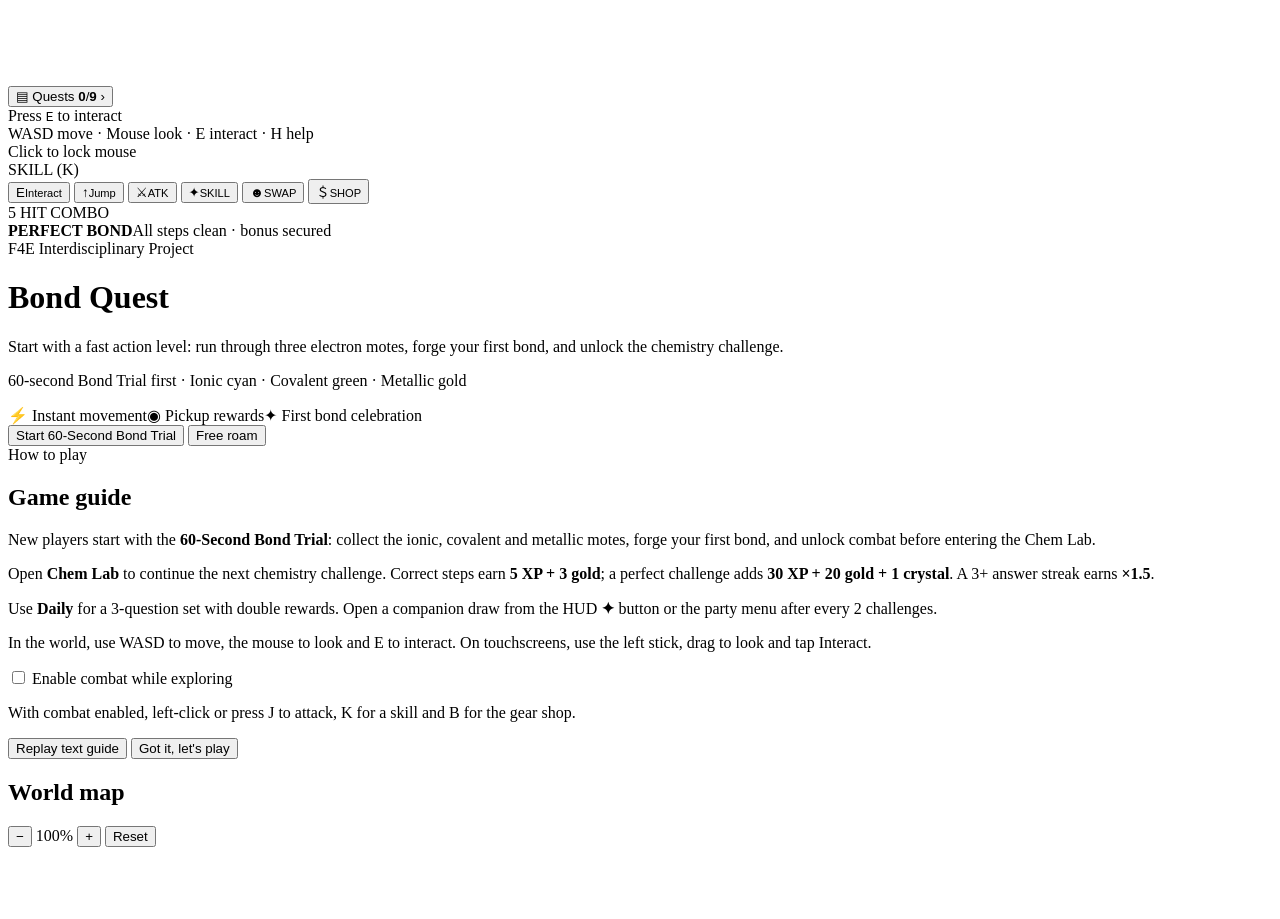
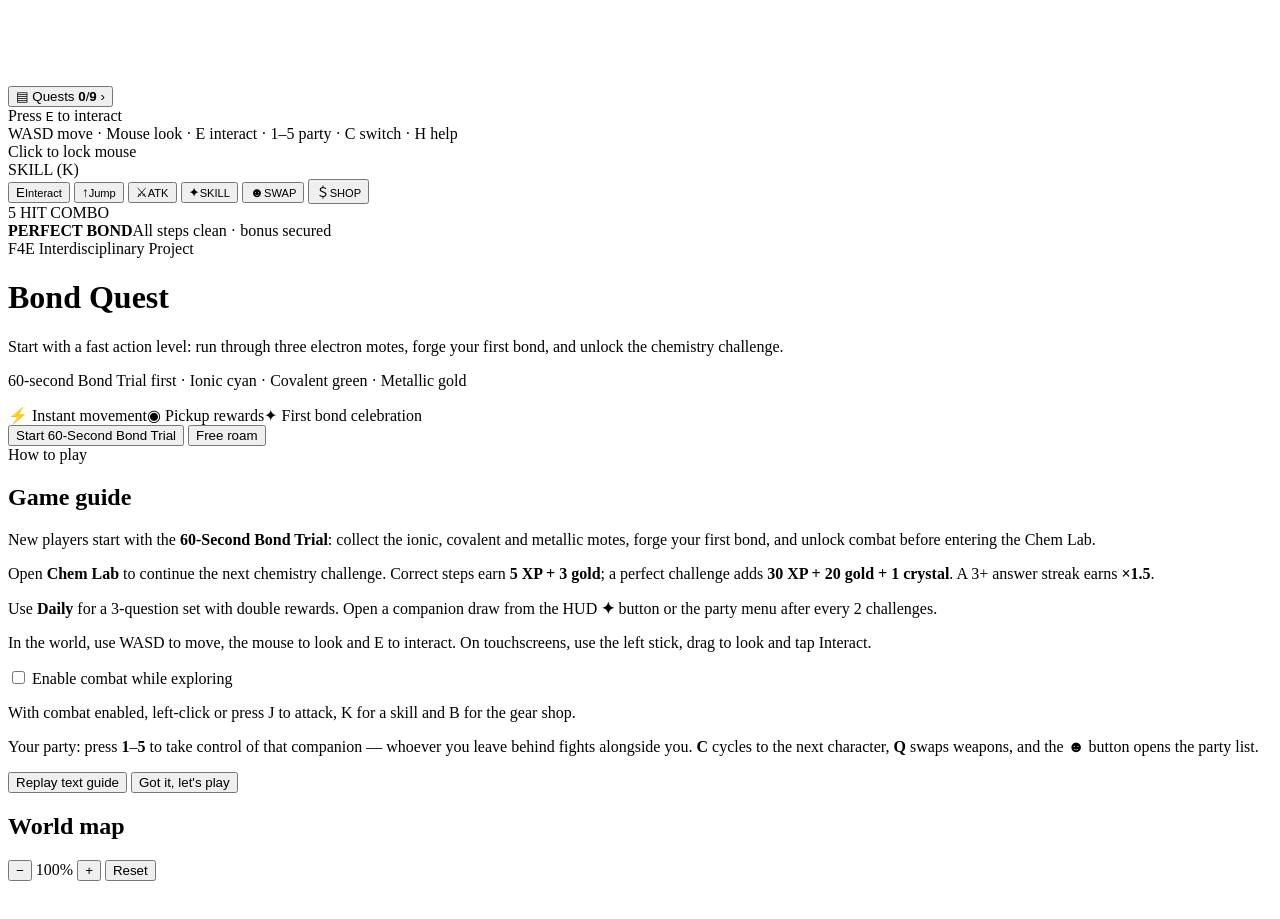
Before and after one commit to lukaslau0123-ux/bond-quest, a website: page _src/template.html in a window 1280 px wide. Shown: the part 860-1779 px from the top of the page. Drawn offline with Linux system fonts and the light colour scheme.

Commit message:
docs: explain party switching (1-5, C, party button) in help + HUD hint

```diff
--- a/_src/template.html
+++ b/_src/template.html
@@ -96,7 +96,7 @@
   <canvas id="minimap" width="360" height="360"></canvas>
 
   <div id="prompt">Press <kbd>E</kbd> to interact</div>
-  <div id="controlsHint">WASD move · Mouse look · E interact · H help</div>
+  <div id="controlsHint">WASD move · Mouse look · E interact · 1–5 party · C switch · H help</div>
   <div id="lockHint">Click to lock mouse</div>
   <div id="skillMeter">
     <span class="skillLabel">SKILL (K)</span>
@@ -150,6 +150,7 @@
         <p class="labIntro">In the world, use WASD to move, the mouse to look and E to interact. On touchscreens, use the left stick, drag to look and tap Interact.</p>
         <label class="labToggle"><input id="combatToggle" type="checkbox"> Enable combat while exploring</label>
         <p class="labIntro">With combat enabled, left-click or press J to attack, K for a skill and B for the gear shop.</p>
+        <p class="labIntro">Your party: press <b>1</b>–<b>5</b> to take control of that companion — whoever you leave behind fights alongside you. <b>C</b> cycles to the next character, <b>Q</b> swaps weapons, and the <b>☻</b> button opens the party list.</p>
       </div>
     <div class="modalFoot">
       <button class="ghost" id="helpCoachBtn">Replay text guide</button>
```
